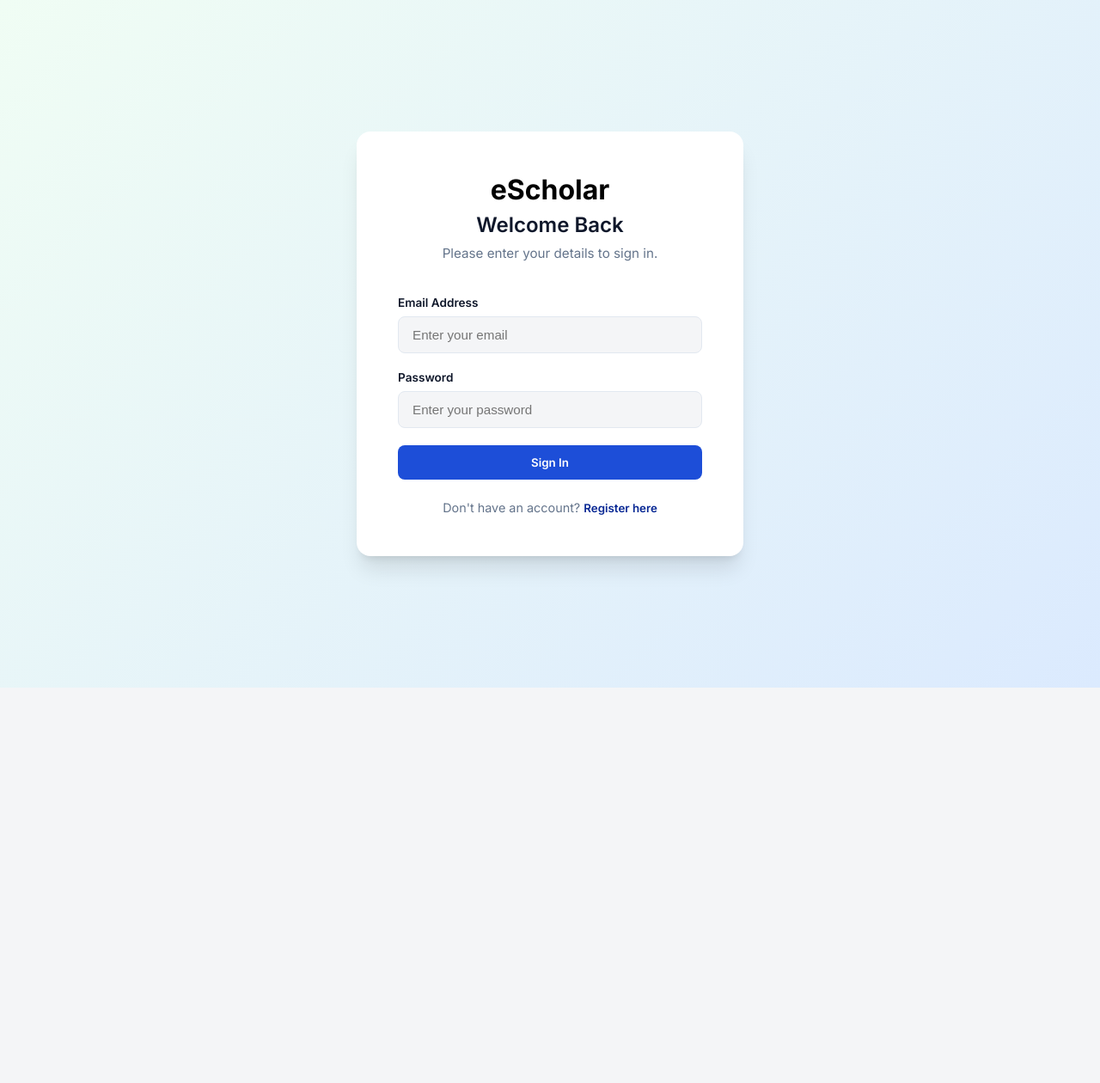
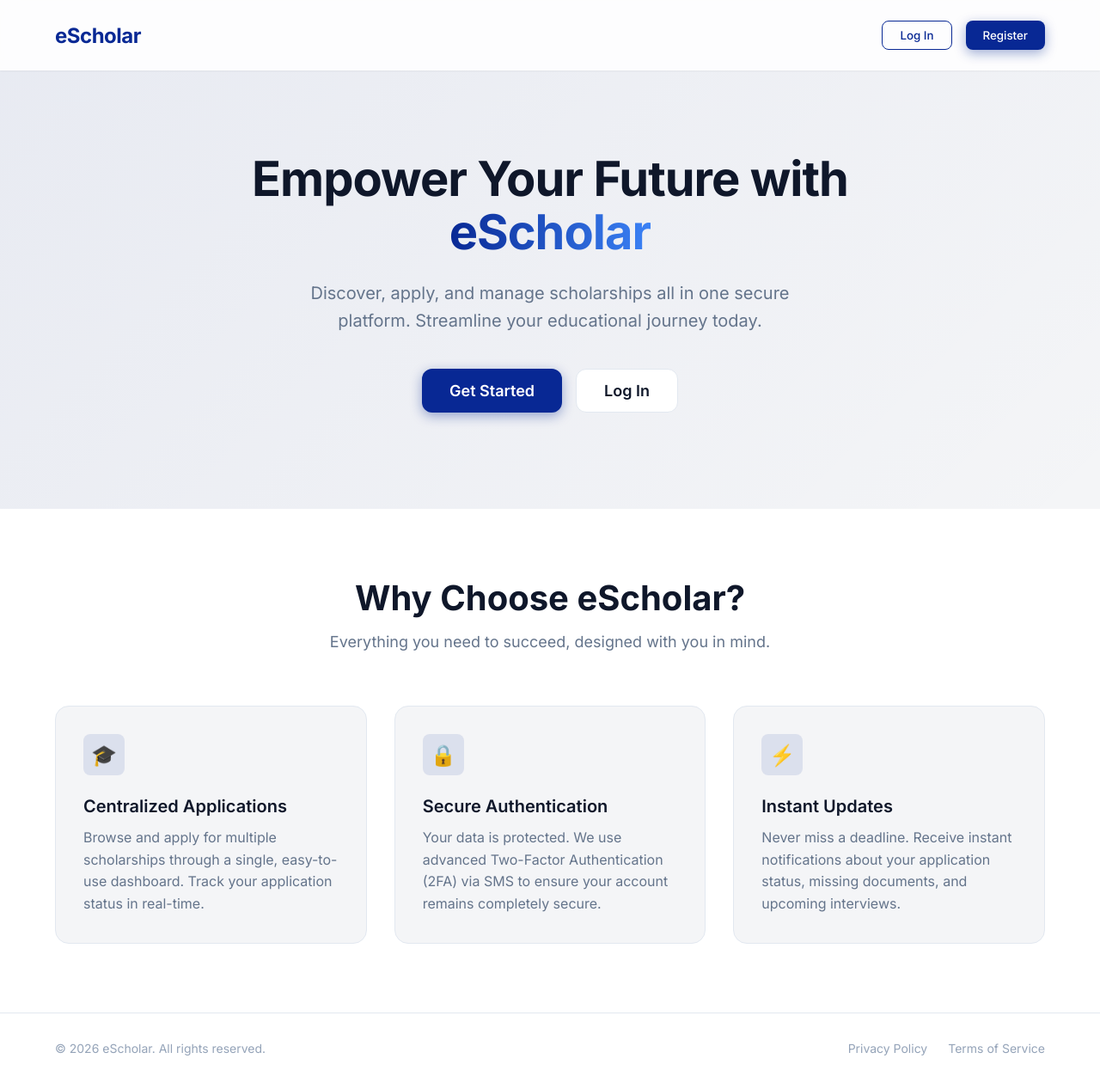
Before and after one commit to Prince-Rim/eScholar, a React (Vite) app in the folder Front-End/: page / in a window 1280 px wide. Shown: the whole page at 86% size. Before the commit the page ends 800 px from the top, so only its background shows below. Built offline with nearby package versions, Linux system fonts and the light colour scheme; no server answers.

Commit message:
Landingpage

```diff
--- a/Front-End/src/API Pages/Login.jsx
+++ b/Front-End/src/API Pages/Login.jsx
@@ -1,4 +1,5 @@
 import React, { useState, useEffect } from 'react';
+import '../components/LandingPage.css';
 
 const Login = ({ setActiveView, setUserRole }) => {
 
@@ -99,7 +100,14 @@ const Login = ({ setActiveView, setUserRole }) => {
   };
 
   return (
-    <div className="auth-wrapper">
+    <div className="auth-wrapper" style={{ position: 'relative' }}>
+      <nav className="landing-navbar" style={{ position: 'absolute', top: 0, left: 0, width: '100%', boxSizing: 'border-box' }}>
+        <div className="landing-logo" style={{ cursor: 'pointer' }} onClick={() => setActiveView('landing')}>eScholar</div>
+        <div className="landing-nav-actions">
+          <button className="btn-register-nav" onClick={() => setActiveView('register')}>Register</button>
+        </div>
+      </nav>
+
       <div className="auth-card">
         <div className="auth-header">
           <div className="auth-logo" style={{ color: 'black' }}>eScholar</div>
@@ -189,12 +197,6 @@ const Login = ({ setActiveView, setUserRole }) => {
             </button>
           </form>
         )}
-
-        {step === 1 && (
-          <div className="auth-footer" style={{ marginTop: '1.5rem' }}>
-            <p>Don't have an account? <button className="link-btn" onClick={() => setActiveView('register')}>Register here</button></p>
-          </div>
-        )}
       </div>
     </div>
   );
--- a/Front-End/src/API Pages/Register.jsx
+++ b/Front-End/src/API Pages/Register.jsx
@@ -1,4 +1,5 @@
 import React, { useState } from 'react';
+import '../components/LandingPage.css';
 
 const NIDAS_BASE_URL = import.meta.env.VITE_NIDAS_BASE_URL;
 const NIDAS_CLIENT_ID = import.meta.env.VITE_NIDAS_CLIENT_ID;
@@ -134,8 +135,15 @@ const Register = ({ setActiveView }) => {
   };
 
   return (
-    <div className="auth-wrapper">
-      <div className="auth-card register-card">
+    <div className="auth-wrapper" style={{ position: 'relative' }}>
+      <nav className="landing-navbar" style={{ position: 'absolute', top: 0, left: 0, width: '100%', boxSizing: 'border-box' }}>
+        <div className="landing-logo" style={{ cursor: 'pointer' }} onClick={() => setActiveView('landing')}>eScholar</div>
+        <div className="landing-nav-actions">
+          <button className="btn-login-nav" onClick={() => setActiveView('login')} disabled={isVerifying}>Log In</button>
+        </div>
+      </nav>
+
+      <div className="auth-card register-card" style={{ marginTop: '4rem' }}>
         <div className="auth-header">
           <div className="auth-logo">eScholar</div>
           <h2>Create an Account</h2>
@@ -235,10 +243,6 @@ const Register = ({ setActiveView }) => {
             )}
           </button>
         </form>
-
-        <div className="auth-footer">
-          <p>Already have an account? <button className="link-btn" onClick={() => setActiveView('login')} disabled={isVerifying}>Sign In</button></p>
-        </div>
       </div>
 
       <style>{`
--- a/Front-End/src/App.jsx
+++ b/Front-End/src/App.jsx
@@ -15,10 +15,15 @@ import Compliance from './components/Compliance';
 import AdminCompliance from './components/AdminCompliance';
 import AdminCreateProgram from './components/AdminCreateProgram';
 import AdminReports from './components/AdminReports';
+import LandingPage from './components/LandingPage';
 
 function App() {
-  const [currentView, setCurrentView] = useState('login');
+  const [currentView, setCurrentView] = useState('landing');
   const [userRole, setUserRole] = useState('student');
+
+  if (currentView === 'landing') {
+    return <LandingPage setActiveView={setCurrentView} />;
+  }
 
   const isAuthView = currentView === 'login' || currentView === 'register';
 
--- /dev/null
+++ b/Front-End/src/components/LandingPage.css
@@ -0,0 +1,240 @@
+.landing-container {
+  min-height: 100vh;
+  display: flex;
+  flex-direction: column;
+  background: var(--color-background);
+  font-family: 'Inter', sans-serif;
+  overflow-x: hidden;
+}
+
+/* Navbar */
+.landing-navbar {
+  display: flex;
+  justify-content: space-between;
+  align-items: center;
+  padding: 1.5rem 5%;
+  background: rgba(255, 255, 255, 0.8);
+  backdrop-filter: blur(10px);
+  position: sticky;
+  top: 0;
+  z-index: 100;
+  box-shadow: var(--shadow-sm);
+}
+
+.landing-logo {
+  font-size: 1.5rem;
+  font-weight: 700;
+  color: var(--color-primary);
+  letter-spacing: -0.5px;
+}
+
+.landing-nav-actions {
+  display: flex;
+  gap: 1rem;
+}
+
+.btn-login-nav {
+  padding: 0.5rem 1.25rem;
+  font-weight: 500;
+  color: var(--color-primary);
+  border: 1px solid var(--color-primary);
+  border-radius: var(--radius-md);
+  transition: all 0.2s ease;
+}
+
+.btn-login-nav:hover {
+  background: rgba(8, 40, 148, 0.05);
+}
+
+.btn-register-nav {
+  padding: 0.5rem 1.25rem;
+  font-weight: 500;
+  color: #fff;
+  background: var(--color-primary);
+  border-radius: var(--radius-md);
+  box-shadow: 0 4px 14px 0 rgba(8, 40, 148, 0.39);
+  transition: all 0.2s ease;
+}
+
+.btn-register-nav:hover {
+  background: var(--color-primary-hover);
+  transform: translateY(-1px);
+  box-shadow: 0 6px 20px rgba(8, 40, 148, 0.23);
+}
+
+/* Hero Section */
+.landing-hero {
+  display: flex;
+  flex-direction: column;
+  align-items: center;
+  justify-content: center;
+  text-align: center;
+  padding: 6rem 5% 4rem;
+  background: linear-gradient(135deg, rgba(8,40,148,0.05) 0%, rgba(255,255,255,0) 100%);
+}
+
+.landing-hero h1 {
+  font-size: 3.5rem;
+  font-weight: 800;
+  color: var(--text-main);
+  max-width: 800px;
+  margin-bottom: 1.5rem;
+  line-height: 1.1;
+  letter-spacing: -1px;
+}
+
+.hero-highlight {
+  background: linear-gradient(90deg, var(--color-primary), #3b82f6);
+  -webkit-background-clip: text;
+  -webkit-text-fill-color: transparent;
+}
+
+.landing-hero p {
+  font-size: 1.25rem;
+  color: var(--text-secondary);
+  max-width: 600px;
+  margin-bottom: 2.5rem;
+  line-height: 1.6;
+}
+
+.hero-actions {
+  display: flex;
+  gap: 1rem;
+  margin-bottom: 3rem;
+}
+
+.btn-primary-large {
+  padding: 0.875rem 2rem;
+  font-size: 1.125rem;
+  font-weight: 600;
+  color: #fff;
+  background: var(--color-primary);
+  border-radius: var(--radius-lg);
+  box-shadow: 0 4px 14px 0 rgba(8, 40, 148, 0.39);
+  transition: all 0.2s ease;
+}
+
+.btn-primary-large:hover {
+  transform: translateY(-2px);
+  box-shadow: 0 6px 20px rgba(8, 40, 148, 0.23);
+}
+
+.btn-secondary-large {
+  padding: 0.875rem 2rem;
+  font-size: 1.125rem;
+  font-weight: 600;
+  color: var(--text-main);
+  background: var(--color-surface);
+  border: 1px solid var(--border-color);
+  border-radius: var(--radius-lg);
+  transition: all 0.2s ease;
+}
+
+.btn-secondary-large:hover {
+  border-color: var(--text-muted);
+  background: var(--color-surface-hover);
+}
+
+/* Features Section */
+.landing-features {
+  padding: 5rem 5%;
+  background: var(--color-surface);
+}
+
+.features-header {
+  text-align: center;
+  margin-bottom: 4rem;
+}
+
+.features-header h2 {
+  font-size: 2.5rem;
+  font-weight: 700;
+  margin-bottom: 1rem;
+}
+
+.features-header p {
+  font-size: 1.125rem;
+  color: var(--text-secondary);
+}
+
+.features-grid {
+  display: grid;
+  grid-template-columns: repeat(auto-fit, minmax(300px, 1fr));
+  gap: 2rem;
+  max-width: 1200px;
+  margin: 0 auto;
+}
+
+.feature-card {
+  background: var(--color-background);
+  padding: 2rem;
+  border-radius: var(--radius-xl);
+  transition: transform 0.3s ease, box-shadow 0.3s ease;
+  border: 1px solid var(--border-color);
+}
+
+.feature-card:hover {
+  transform: translateY(-5px);
+  box-shadow: var(--shadow-lg);
+  border-color: transparent;
+}
+
+.feature-icon {
+  width: 48px;
+  height: 48px;
+  background: rgba(8, 40, 148, 0.1);
+  color: var(--color-primary);
+  border-radius: var(--radius-md);
+  display: flex;
+  align-items: center;
+  justify-content: center;
+  font-size: 1.5rem;
+  margin-bottom: 1.5rem;
+}
+
+.feature-card h3 {
+  font-size: 1.25rem;
+  margin-bottom: 0.75rem;
+  font-weight: 600;
+}
+
+.feature-card p {
+  color: var(--text-secondary);
+  line-height: 1.6;
+}
+
+/* Footer */
+.landing-footer {
+  margin-top: auto;
+  padding: 2rem 5%;
+  background: var(--color-surface);
+  border-top: 1px solid var(--border-color);
+  display: flex;
+  justify-content: space-between;
+  align-items: center;
+  color: var(--text-muted);
+  font-size: 0.875rem;
+}
+
+/* Mobile Responsiveness */
+@media (max-width: 768px) {
+  .landing-hero h1 {
+    font-size: 2.5rem;
+  }
+
+  .landing-hero p {
+    font-size: 1.125rem;
+  }
+
+  .hero-actions {
+    flex-direction: column;
+    width: 100%;
+    max-width: 300px;
+  }
+
+  .landing-footer {
+    flex-direction: column;
+    gap: 1rem;
+    text-align: center;
+  }
+}
--- /dev/null
+++ b/Front-End/src/components/LandingPage.jsx
@@ -0,0 +1,76 @@
+import React from 'react';
+import './LandingPage.css';
+
+const LandingPage = ({ setActiveView }) => {
+  return (
+    <div className="landing-container">
+      {/* Navbar */}
+      <nav className="landing-navbar">
+        <div className="landing-logo">eScholar</div>
+        <div className="landing-nav-actions">
+          <button className="btn-login-nav" onClick={() => setActiveView('login')}>Log In</button>
+          <button className="btn-register-nav" onClick={() => setActiveView('register')}>Register</button>
+        </div>
+      </nav>
+
+      {/* Hero Section */}
+      <section className="landing-hero">
+        <h1>
+          Empower Your Future with <br />
+          <span className="hero-highlight">eScholar</span>
+        </h1>
+        <p>
+          Discover, apply, and manage scholarships all in one secure platform.
+          Streamline your educational journey today.
+        </p>
+        <div className="hero-actions">
+          <button className="btn-primary-large" onClick={() => setActiveView('register')}>
+            Get Started
+          </button>
+          <button className="btn-secondary-large" onClick={() => setActiveView('login')}>
+            Log In
+          </button>
+        </div>
+      </section>
+
+      {/* Features Section */}
+      <section className="landing-features">
+        <div className="features-header">
+          <h2>Why Choose eScholar?</h2>
+          <p>Everything you need to succeed, designed with you in mind.</p>
+        </div>
+
+        <div className="features-grid">
+          <div className="feature-card">
+            <div className="feature-icon">🎓</div>
+            <h3>Centralized Applications</h3>
+            <p>Browse and apply for multiple scholarships through a single, easy-to-use dashboard. Track your application status in real-time.</p>
+          </div>
+          <div className="feature-card">
+            <div className="feature-icon">🔒</div>
+            <h3>Secure Authentication</h3>
+            <p>Your data is protected. We use advanced Two-Factor Authentication (2FA) via SMS to ensure your account remains completely secure.</p>
+          </div>
+          <div className="feature-card">
+            <div className="feature-icon">⚡</div>
+            <h3>Instant Updates</h3>
+            <p>Never miss a deadline. Receive instant notifications about your application status, missing documents, and upcoming interviews.</p>
+          </div>
+        </div>
+      </section>
+
+      {/* Footer */}
+      <footer className="landing-footer">
+        <div className="footer-copyright">
+          &copy; {new Date().getFullYear()} eScholar. All rights reserved.
+        </div>
+        <div className="footer-links">
+          <a href="#" style={{ marginRight: '1.5rem' }}>Privacy Policy</a>
+          <a href="#">Terms of Service</a>
+        </div>
+      </footer>
+    </div>
+  );
+};
+
+export default LandingPage;
```
Also changed, not shown: 1 other file (tests, documents, lock files or other folders).
